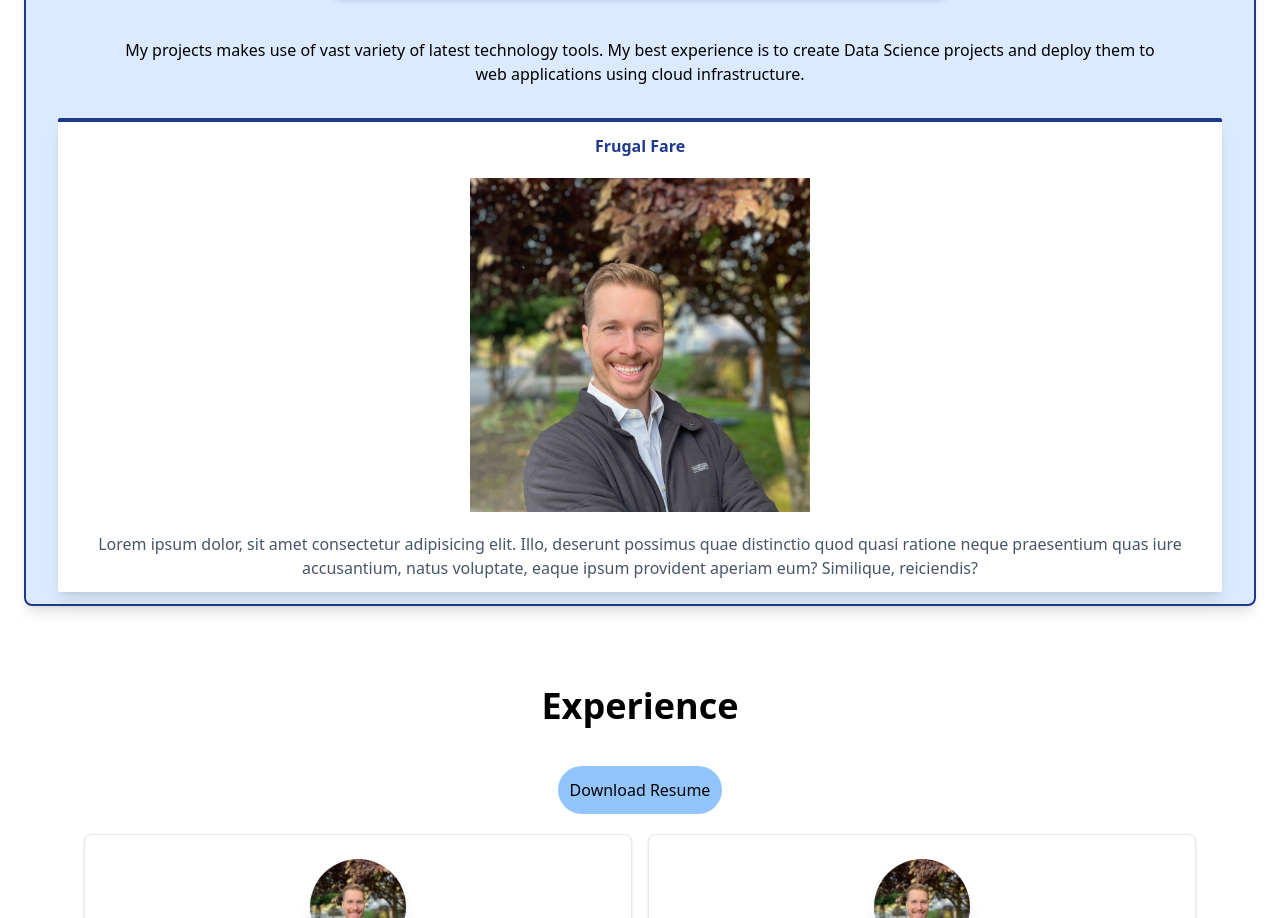
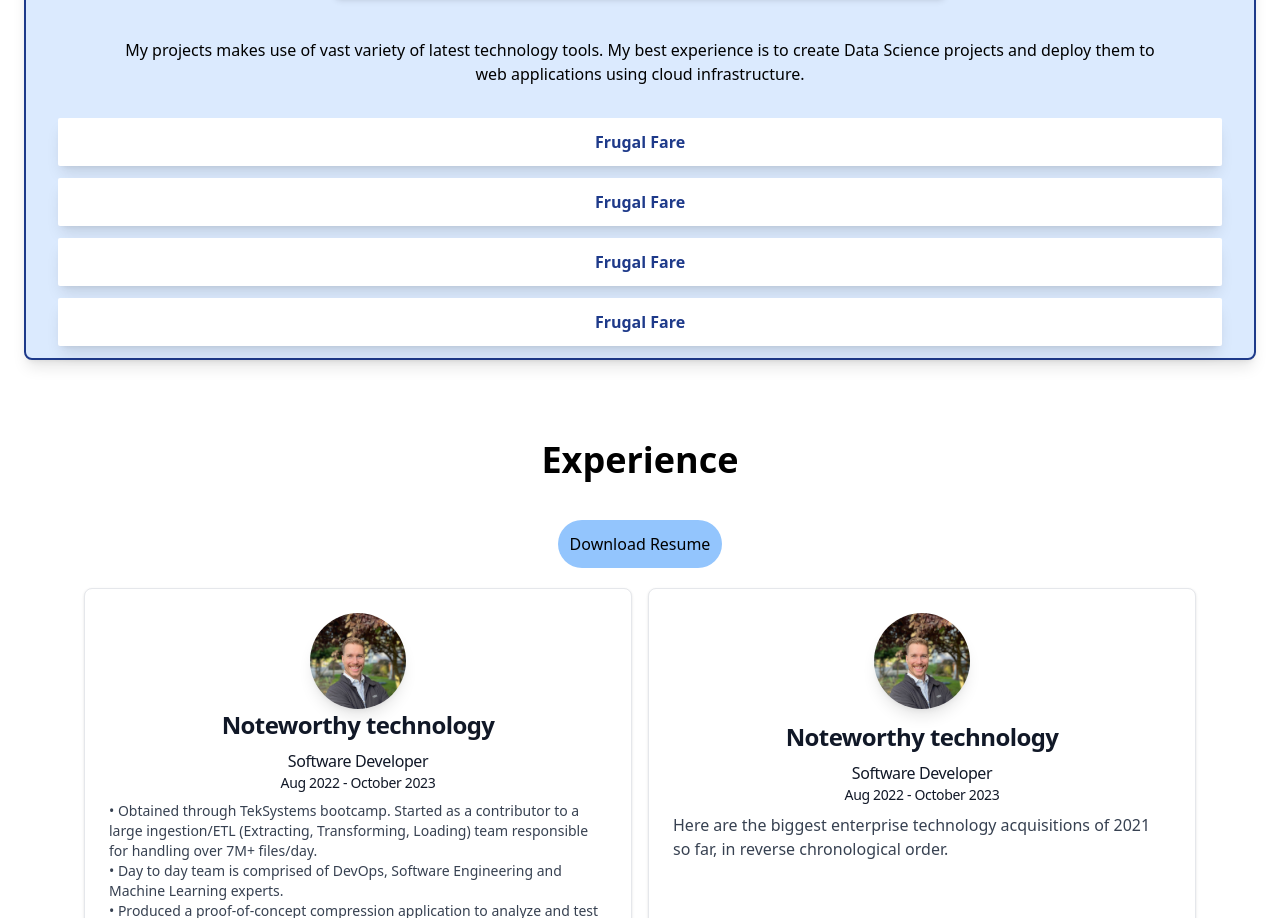
Before and after one commit to ShawnRSidwell/portfolio, a React (Vite) app: page / in a window 1280 px wide. Shown: the part 2271-3189 px from the top of the page. Built offline with nearby package versions, Linux system fonts and the light colour scheme.

Commit message:
Add props to accordion

```diff
--- a/src/components/Projects/Accordion.jsx
+++ b/src/components/Projects/Accordion.jsx
@@ -1,22 +1,40 @@
+import { useState } from "react";
 import portfoliopic from "../../assets/LinkedInPhoto Final.jpg";
-function AccordionItem() {
+
+function AccordionItem({ curOpen, onOpen, title, img, description }) {
+  const [isOpen, setIsOpen] = useState(false);
+
   return (
-    <div className="shadow-lg  bg-white p-3 rounded-sm mx-8 my-3  text-center flex  flex-col items-center justify-center border-t-4 border-blue-900">
-      <p className="font-semibold text-blue-900">Frugal Fare</p>
-      <img className="size-1/3 p-5" src={portfoliopic} alt="" />
-      <p className="text-slate-600">
-        Lorem ipsum dolor, sit amet consectetur adipisicing elit. Illo, deserunt
-        possimus quae distinctio quod quasi ratione neque praesentium quas iure
-        accusantium, natus voluptate, eaque ipsum provident aperiam eum?
-        Similique, reiciendis?
-      </p>
+    <div
+      className={`shadow-lg  bg-white p-3 rounded-sm mx-8 my-3  text-center flex  flex-col items-center justify-center cursor-pointer ${
+        isOpen ? "border-blue-900 border-t-4" : ""
+      }`}
+      onClick={() => setIsOpen(!isOpen)}
+    >
+      <p className="font-semibold text-blue-900 ">Frugal Fare</p>
+      {isOpen && (
+        <>
+          <img className="size-1/3 p-5" src={portfoliopic} alt="" />
+          <p className="text-slate-600">
+            Lorem ipsum dolor, sit amet consectetur adipisicing elit. Illo,
+            deserunt possimus quae distinctio quod quasi ratione neque
+            praesentium quas iure accusantium, natus voluptate, eaque ipsum
+            provident aperiam eum? Similique, reiciendis?
+          </p>
+        </>
+      )}
     </div>
   );
 }
 
 function Accordion() {
+  const [curOpen, setCurOpen] = useState(null);
+
   return (
     <div>
+      <AccordionItem curOpen={curOpen} onOpen={setCurOpen} />
+      <AccordionItem />
+      <AccordionItem />
       <AccordionItem />
     </div>
   );
```
